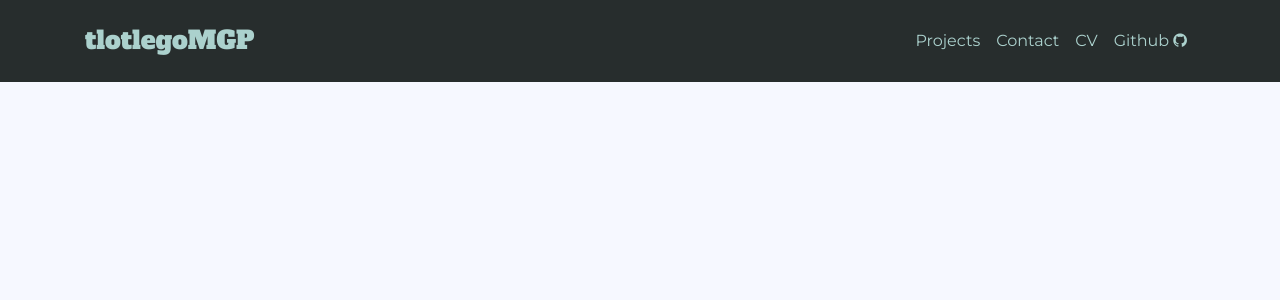
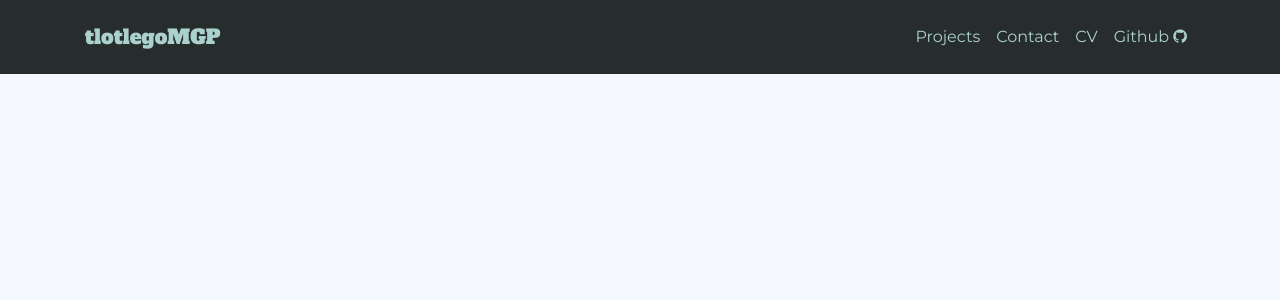
Before and after one commit to tlotlegomgp/portfolio, a Django app: template index/templates/index/header.html in a window 1280 px wide. Shown: the top 300 px of the page. Run offline with Django 3.2, Linux system fonts and the light colour scheme; the template is opened without the code that fills it, so the values that code supplies are empty; some libraries are stand-ins or nearby versions; some web fonts are replaced.

Commit message:
Added a favicon

```diff
--- a/index/templates/index/header.html
+++ b/index/templates/index/header.html
@@ -17,6 +17,8 @@
 			href="https://cdnjs.cloudflare.com/ajax/libs/font-awesome/4.7.0/css/font-awesome.min.css"
 		/>
 		<link rel="stylesheet" href="{% static 'index/css/styles.min.css' %}" />
+		<link rel="shortcut icon" type="image/jpg" href="{% static 'index/favicon/favicon.jpg' %}"/>
+
 		<style type="text/css">
 
 			.button-dark {
@@ -54,7 +56,7 @@
 				<a
 					class="navbar-brand"
 					href="{% url 'index' %}"
-					style="color: rgb(171, 209, 205); font-size: 25px; font-family: 'Alfa Slab One', cursive"
+					style="color: rgb(171, 209, 205); font-size: 20px; font-family: 'Alfa Slab One', cursive"
 					>tlotlegoMGP</a
 				>
 				<button data-toggle="collapse" class="navbar-toggler" data-target="#navbarNav">
@@ -112,29 +114,17 @@
 		<footer>
 			<div class="container">
 				<div class="row" style="padding: 30px;">
-					<div class="col-lg-5 text-center align-items-center">
+					<div class="col-lg-6 text-center align-items-center">
 						<h5>
 							<a href="tel:072-864-3592" style="color: #272d2d;">
-								<em class="fa fa-phone"></em>&nbsp;:&nbsp;072-864-3592
+								<em class="fa fa-phone"></em>&nbsp;072-864-3592
 							</a>
 						</h5>
 					</div>
-					<div class="col-lg-2 text-center align-items-center">
-						<style>
-							.social-footer {
-								padding-left: 20px;
-								padding-right: 20px;
-								text-decoration: none;
-								color: #272d2d;
-							}
-						</style>
-						<a href="#"><em class="fa fa-github-alt fa-2x social-footer"></em></a>
-						<a href="#"><em class="fa fa-twitter fa-2x social-footer"></em></a>
-					</div>
-					<div class="col-lg-5 text-center align-items-center">
+					<div class="col-lg-6 text-center align-items-center">
 						<h5>
 							<a href="mailto:tlotlegomgp@gmail.com" style="color: #272d2d;">
-								<em class="fa fa-envelope"></em>&nbsp;:&nbsp;tlotlegomgp@gmail.com
+								<em class="fa fa-envelope"></em>&nbsp;tlotlegomgp@gmail.com
 							</a>
 						</h5>
 					</div>
```
Also changed, not shown: index/static/index/favicon/favicon.jpg (added), 1 other file.
